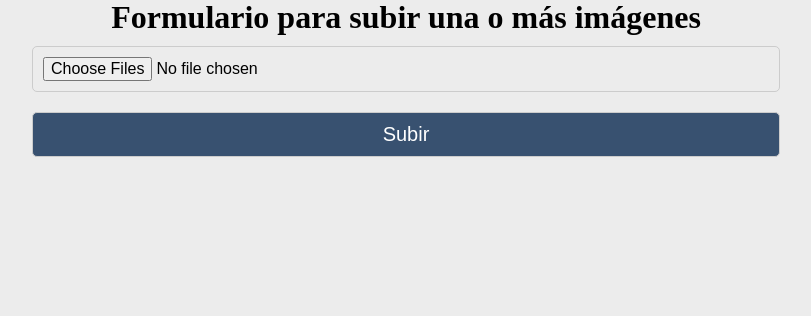
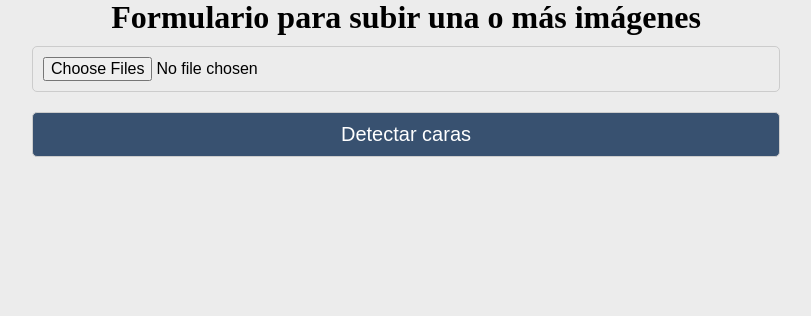
Before and after one commit to Admunzi/IA-Taller_App_Delimitar_imagenes, a Flask app: page / in a window 1280 px wide. Shown: the part 492-808 px from the top of the page, without its empty margins (234-1045 px from the left). Run offline with Flask 2, Linux system fonts and the light colour scheme.

Commit message:
Add files

```diff
--- a/templates/index.html
+++ b/templates/index.html
@@ -29,7 +29,7 @@
         <form action="/process" method="post" enctype="multipart/form-data">
             <input type="file" name="image" accept="image/*" multiple required>
 
-            <input type="submit" value="Subir">
+            <input type="submit" value="Detectar caras">
         </form>
     </div>
 
```
Also changed, not shown: README.md.
